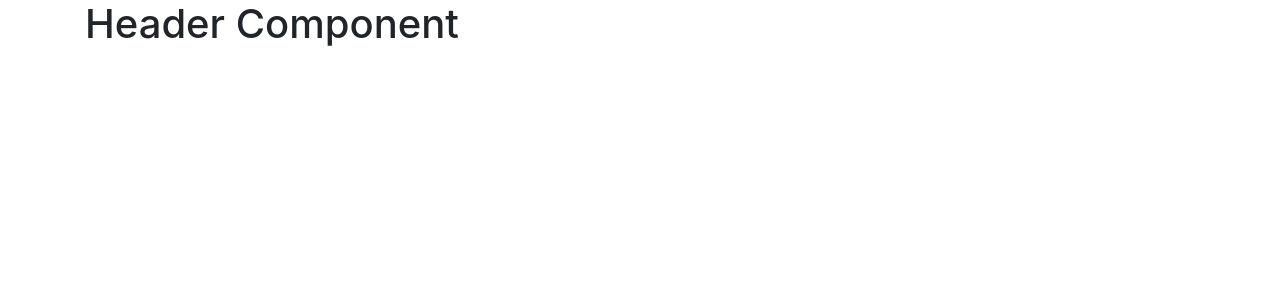
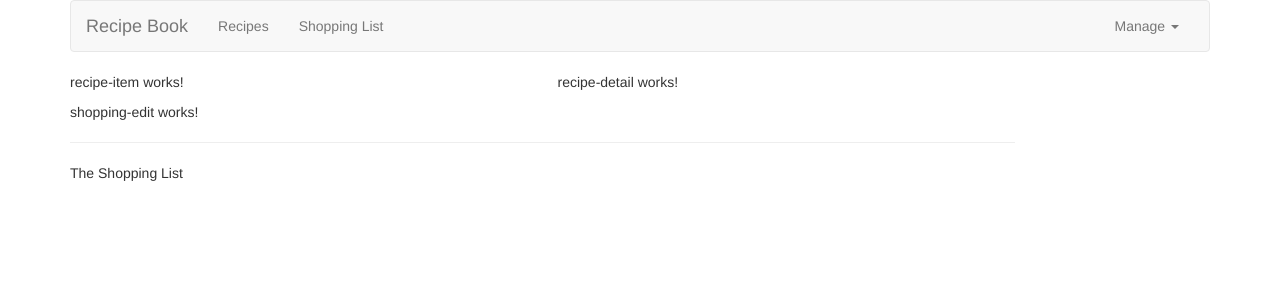
Before and after one commit to lukeomalley/angular-recipe-cookbook, an Angular app: page /recipes in a window 1280 px wide. Shown: the top 300 px of the page. Built offline with nearby package versions, Linux system fonts and the light colour scheme.

Commit message:
setup navbar component

```diff
--- a/package.json
+++ b/package.json
@@ -19,7 +19,7 @@
     "@angular/platform-browser": "~8.2.12",
     "@angular/platform-browser-dynamic": "~8.2.12",
     "@angular/router": "~8.2.12",
-    "bootstrap": "^4.3.1",
+    "bootstrap": "^3.4.1",
     "rxjs": "~6.4.0",
     "tslib": "^1.10.0",
     "zone.js": "~0.9.1"
--- a/src/app/app.component.html
+++ b/src/app/app.component.html
@@ -2,6 +2,8 @@
   <div class="row">
     <div class="col-md-12">
       <app-header></app-header>
+      <app-recipes></app-recipes>
+      <app-shopping-list></app-shopping-list>
     </div>
   </div>
 </div>
--- /dev/null
+++ b/src/app/header/header.component.html
@@ -0,0 +1,23 @@
+<nav class="navbar navbar-default">
+  <div class="container-fluid">
+    <div class="navbar-header">
+      <a href="#" class="navbar-brand">Recipe Book</a>
+    </div>
+
+    <div class="collapse navbar-collapse">
+      <ul class="nav navbar-nav">
+        <li><a href="#">Recipes</a></li>
+        <li><a href="#">Shopping List</a></li>
+      </ul>
+      <ul class="nav navbar-nav navbar-right">
+        <li class="dropdown">
+          <a href="#" class="dropdown-toggle" role="button">Manage <span class="caret"></span> </a>
+          <ul class="dropdown-menu">
+            <li><a href="#">Save Data</a></li>
+            <li><a href="#">Fetch Data</a></li>
+          </ul>
+        </li>
+      </ul>
+    </div>
+  </div>
+</nav>
--- a/src/app/recipes/recipe-list/recipe-list.component.html
+++ b/src/app/recipes/recipe-list/recipe-list.component.html
@@ -1 +1 @@
-<p>recipe-list works!</p>
+<app-recipe-item></app-recipe-item>
--- a/src/app/recipes/recipes.component.html
+++ b/src/app/recipes/recipes.component.html
@@ -1 +1,8 @@
-<p>recipes works!</p>
+<div class="row">
+  <div class="col-md-5">
+    <app-recipe-list></app-recipe-list>
+  </div>
+  <div class="col-md-7">
+    <app-recipe-detail></app-recipe-detail>
+  </div>
+</div>
--- a/src/app/shopping-list/shopping-list.component.html
+++ b/src/app/shopping-list/shopping-list.component.html
@@ -1 +1,7 @@
-<p>shopping-list works!</p>
+<div class="row">
+  <div class="col-xs-10">
+    <app-shopping-edit></app-shopping-edit>
+    <hr />
+    <p>The Shopping List</p>
+  </div>
+</div>
--- a/src/header/header.component.html
+++ /dev/null
@@ -1 +0,0 @@
-<h1>Header Component</h1>
```
Also changed, not shown: src/app/app.module.ts (+11 -2 lines), src/app/header/header.component.css (added), src/app/header/header.component.ts (renamed from src/header/header.component.ts), 1 other file (tests, documents, lock files or other folders).
